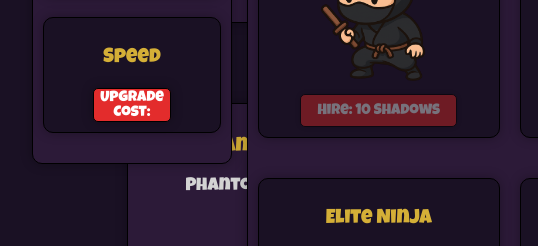
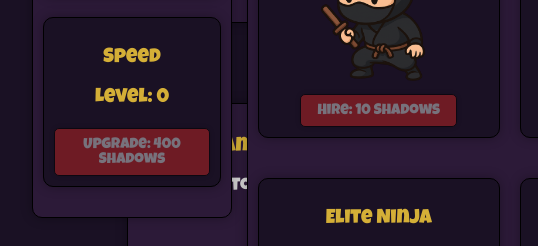
Before and after one commit to carlovella/CPS1015---WebDev, a plain HTML site: page index.html in a window 1280 px wide. Shown: the part 365-611 px from the top of the page, 388-926 px from the left. Drawn offline with Linux system fonts and the light colour scheme.

Commit message:
Added Speed Upgrade + more structured code with comments

```diff
--- a/index.html
+++ b/index.html
@@ -9,9 +9,10 @@
 <body>
     <h1>Rise of the Shadow Ninja</h1>
 
+    <!-- Resources -->
     <div class = "box">
         <p>🌀 Shadows 🌀: <span id = "shadowCounter">0</span></p>
-        <p class = "altText">Shadows/click: <span id = "shadowsPerClick">0</span></p>
+        <p class = "altText">Shadows/click: <span id = "shadowsPerClick">1</span></p>
         <p class = "altText">Shadows/sec: <span id = "shadowsPerSec">0</span></p>
         <button id = "gainShadow">Gain Shadow</button>
     </div>
@@ -21,6 +22,7 @@
         <p class = "altText">Phantoms/sec: </p>
     </div>
 
+    <!-- Upgrades -->
     <div class = "upgrades_box">
         <p>⚔️ Upgrades ⚔️</p>
 
@@ -33,14 +35,15 @@
         </div>
 
         <div class = "upgrade_section">
-            <p>Speed </p>
-            <button>
-                <span>Upgrade</span><br>
-                <span>Cost: </span>
+            <p>Speed</p>
+            <p>Level: <span id = "speed_level"></span></p>
+            <button id = "speed_upgrade_button">
+                <span>Upgrade: <span id = "speed_cost">400</span> Shadows</span>
             </button>
         </div>
     </div>
 
+    <!-- Ninjas -->
     <div class = "ninjas_box">
         <p>🥷🏽 Ninjas 🥷🏽</p>
 
--- a/script.js
+++ b/script.js
@@ -1,11 +1,21 @@
+// Resource variables
 let shadows = 0;
 let shadowsPerClick = 1;
 let shadowsPerSec = 0;
 
+// Upgrade variables
+let speedLevel = 0;
+let speedCost = 400;
+
+// Linkage of scripts
 const gainShadowButton = document.getElementById('gainShadow');
 const shadowCounter = document.getElementById('shadowCounter');
 const shadowsPerSecDisplay = document.getElementById('shadowsPerSec');
 const ninjaHireButtons = document.querySelectorAll('.ninja_button');
+const speedLevelDisplay = document.getElementById('speed_level');
+const speedCostDisplay = document.getElementById('speed_cost');
+const speedUpgradeButton = document.getElementById('speed_upgrade_button');
+const shadowsPerClickDisplay = document.getElementById('shadowsPerClick');
 
 // Ninja Object with different properties
 const ninjas = {
@@ -17,18 +27,25 @@ const ninjas = {
 
 // Update Display
 function updateDisplay(){
+    speedCost = 400 * (speedLevel + 1);
+    shadowsPerClick = 1 + (speedLevel * 2);
+
     shadowCounter.textContent = Math.round(shadows);
     shadowsPerSecDisplay.textContent = shadowsPerSec;
+    speedLevelDisplay.textContent = speedLevel;
+    speedCostDisplay.textContent = speedCost;
+    shadowsPerClickDisplay.textContent = shadowsPerClick;
 
-    // Updating button cost and count display
+
+    // Updating Ninja button cost and count display
     ninjaHireButtons.forEach(button => {
         const type = button.dataset.type;
         const ninja = ninjas[type];
         const cost = button.querySelector('.cost');
-        const amount = button.parentElement.querySelector('.count');
+        const count = button.parentElement.querySelector('.count');
 
         cost.textContent = ninja.cost;
-        amount.textContent = ninja.count;
+        count.textContent = ninja.count;
 
         // If not affordable, Ghost Button
         if(shadows >= ninja.cost){
@@ -39,6 +56,15 @@ function updateDisplay(){
             button.disabled = true;
         }
     })
+
+    // Updating Speed Button
+    if(shadows >= speedCost){
+        speedUpgradeButton.classList.remove('ghosted');
+        speedUpgradeButton.disabled = false;
+    } else{
+        speedUpgradeButton.classList.add('ghosted');
+        speedUpgradeButton.disabled = true;
+    }
 }
 
 // Gain Shadows button
@@ -46,7 +72,15 @@ gainShadowButton.addEventListener('click', function(){
     shadows += shadowsPerClick;
     updateDisplay();
 })
-updateDisplay();
+
+// Upgrade Speed button
+speedUpgradeButton.addEventListener('click', function(){
+    if (shadows >= speedCost){
+        shadows  = shadows - speedCost;
+        speedLevel++;
+        updateDisplay();
+    }
+})
 
 // Passive Shadow gain
 setInterval(() => {
@@ -76,4 +110,5 @@ ninjaHireButtons.forEach(button => {
         }
     });
 })
+updateDisplay();
 updateNinjaStats();
--- a/style.css
+++ b/style.css
@@ -1,3 +1,4 @@
+/* General */
 h1{
     text-align: center;
     color: lightgray;
@@ -36,6 +37,7 @@ button{
     text-align: center;
     color: #D4AF37;
 }
+/* Upgrades */
 .upgrades_box{
     width: 200px;
     height: auto;
@@ -64,6 +66,25 @@ button{
     margin-bottom: 20px;
     background-color: #1A1124;
 }
+#speed_upgrade_button{
+    padding: 8px 16px;
+    background-color: #E32C2C;
+    color: lightgray;
+    border: 1px solid black;
+    border-radius: 5px;
+    cursor: pointer;
+    box-shadow: 0 0 5px rgba(0, 0, 0, 0.3);
+}
+#speed_upgrade_button.ghosted{
+    opacity: 0.5;
+    cursor: not-allowed;
+    background-color: #C22525;
+}
+#speed_upgrade_button:hover:not(.ghosted) {
+    background-color: #E32C2C;
+}
+
+/* Ninjas */
 .ninjas_box{
     width: 525px;
     height: auto;
@@ -113,13 +134,11 @@ button{
     cursor: pointer;
     box-shadow: 0 0 5px rgba(0, 0, 0, 0.3);
 }
-
-.ninja_button:hover:not(.ghosted) {
-    background-color: #E32C2C;
-}
-
 .ninja_button.ghosted {
     opacity: 0.5;
     cursor: not-allowed;
     background-color: #C22525;
 }
+.ninja_button:hover:not(.ghosted) {
+    background-color: #E32C2C;
+}
```
